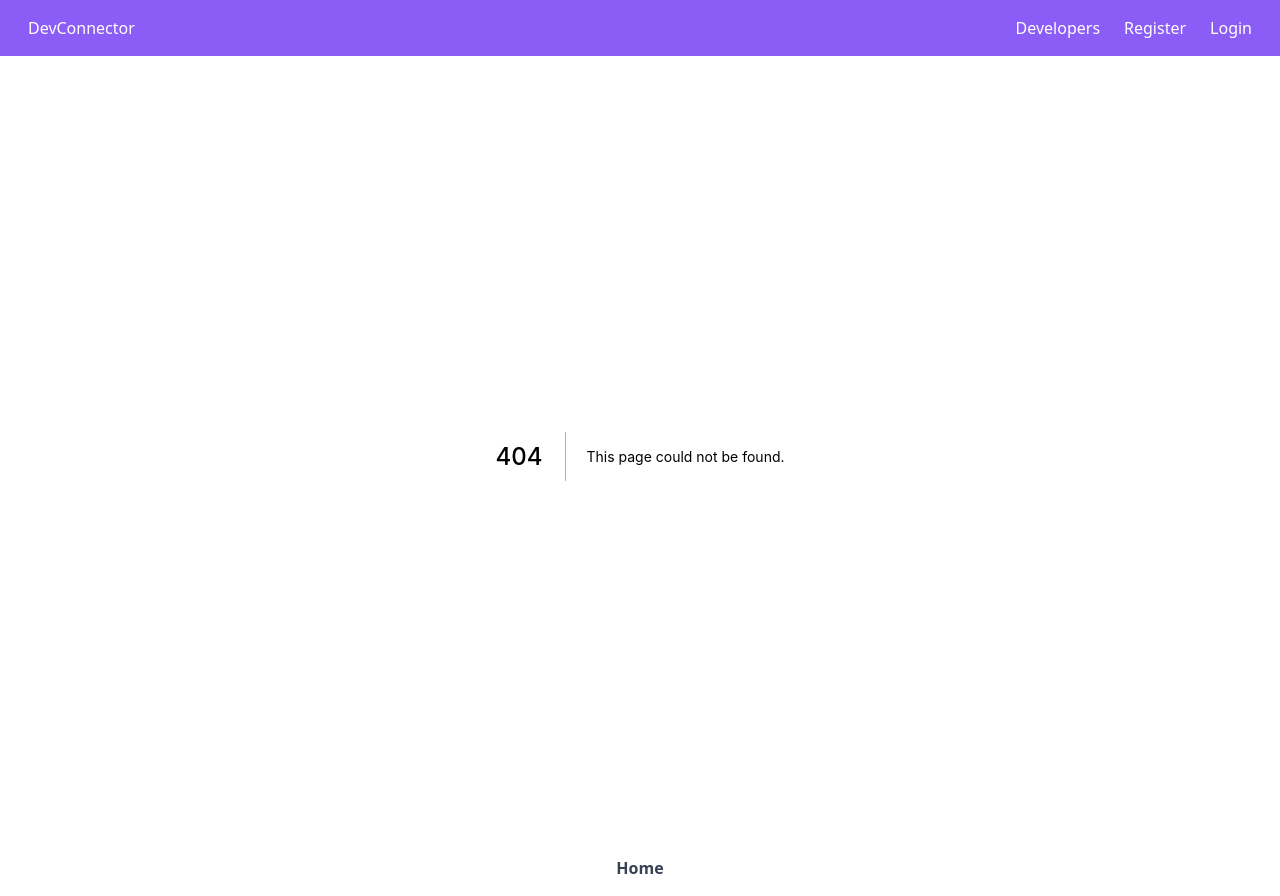
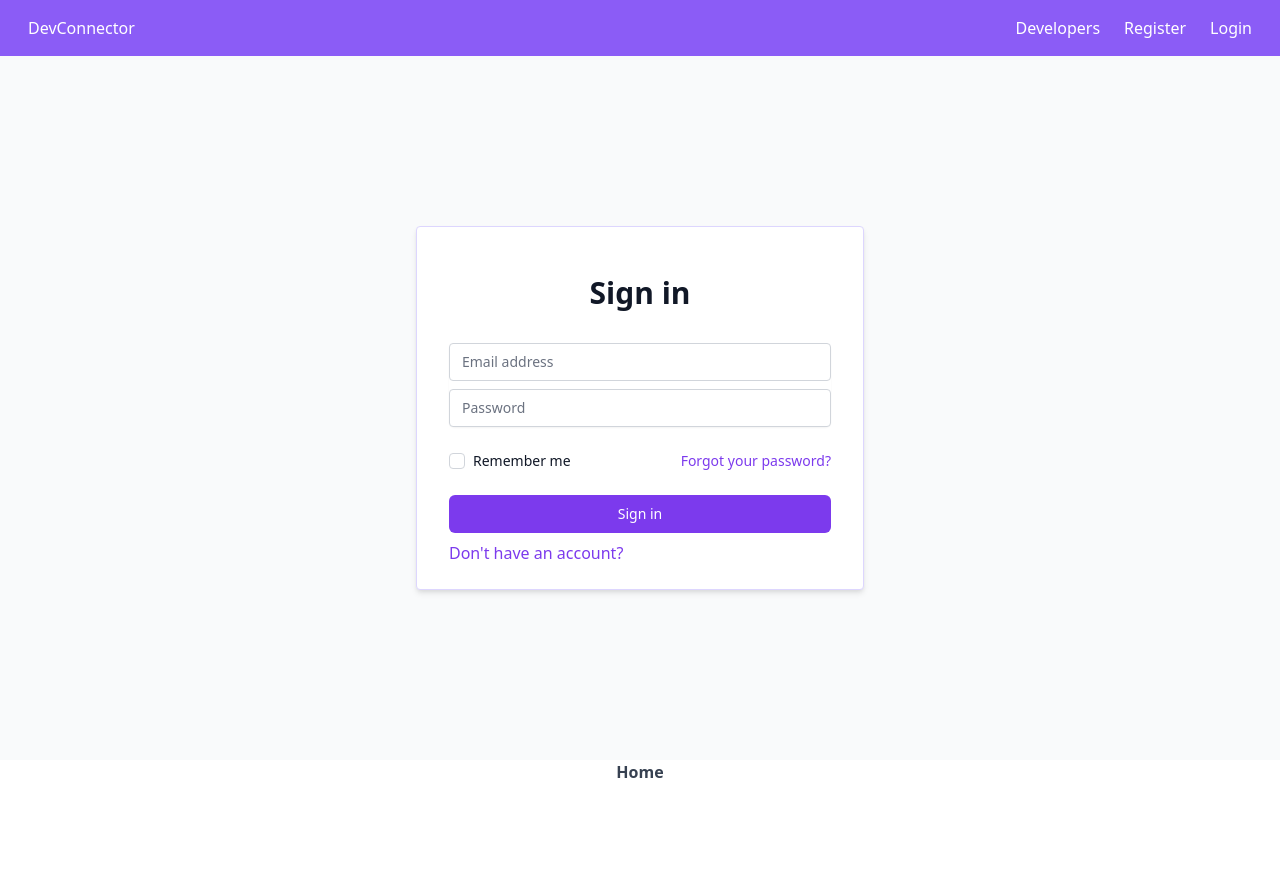
Before and after one commit to hereisfahad/social, a Next.js app: page /login in a window 1280 px wide. Before the commit this address had no page. After the commit the page ends 800 px from the top, so only its background shows below. Built offline with nearby package versions, Linux system fonts and the light colour scheme.

Commit message:
design login page

```diff
--- a/package.json
+++ b/package.json
@@ -8,6 +8,7 @@
     "start": "next start"
   },
   "dependencies": {
+    "@tailwindcss/forms": "^0.3.2",
     "next": "latest",
     "react": "^17.0.1",
     "react-dom": "^17.0.1"
--- /dev/null
+++ b/pages/login.js
@@ -0,0 +1,56 @@
+import Link from 'next/link'
+
+function login() {
+    return (
+        <div className="flex items-center justify-center flex-1 p-4 bg-gray-50 sm:px-6 lg:px-8">
+            <div className="w-full max-w-md px-8 py-6 space-y-8 bg-white border border-purple-200 rounded shadow lg:shadow-md">
+                <div>
+                    <h2 className="mt-6 text-3xl font-extrabold text-center text-gray-900">
+                        Sign in
+                </h2>
+                </div>
+                <form className="mt-8 space-y-6" action="#" method="POST">
+                    <input type="hidden" name="remember" value="true" />
+                    <div className="space-y-2 rounded-md shadow-sm">
+                        <div>
+                            <label htmlFor="email-address" className="sr-only">Email address</label>
+                            <input id="email-address" name="email" type="email" autoComplete="email" required className="relative block w-full px-3 py-2 text-gray-900 placeholder-gray-500 border border-gray-300 rounded appearance-none focus:outline-none focus:ring-purple-500 focus:border-purple-500 focus:z-10 sm:text-sm" placeholder="Email address" />
+                        </div>
+                        <div>
+                            <label htmlFor="password" className="sr-only">Password</label>
+                            <input id="password" name="password" type="password" autoComplete="current-password" required className="relative block w-full px-3 py-2 text-gray-900 placeholder-gray-500 border border-gray-300 rounded appearance-none focus:outline-none focus:ring-purple-500 focus:border-purple-500 focus:z-10 sm:text-sm" placeholder="Password" />
+                        </div>
+                    </div>
+
+                    <div className="flex items-center justify-between">
+                        <div className="flex items-center">
+                            <input id="remember_me" name="remember_me" type="checkbox" className="w-4 h-4 text-purple-600 border-gray-300 rounded cursor-pointer focus:ring-purple-500" />
+                            <label htmlFor="remember_me" className="block ml-2 text-xs text-gray-900 cursor-pointer select-none sm:text-sm">
+                                Remember me
+                        </label>
+                        </div>
+
+                        <div className="text-sm">
+                            <a href="#" className="font-medium text-purple-600 select-none hover:text-purple-500">
+                                Forgot your password?
+                        </a>
+                        </div>
+                    </div>
+
+                    <div>
+                        <button type="submit" className="relative flex justify-center w-full px-4 py-2 text-sm font-medium text-white bg-purple-600 border border-transparent rounded-md group hover:bg-purple-700 focus:outline-none focus:ring-2 focus:ring-offset-2 focus:ring-purple-500">
+                            Sign in
+                        </button>
+                        <Link href="/register">
+                            <a className="inline-block mt-2 font-medium text-purple-600">
+                                Don't have an account?
+                            </a>
+                        </Link>
+                    </div>
+                </form>
+            </div>
+        </div>
+    )
+}
+
+export default login
--- a/tailwind.config.js
+++ b/tailwind.config.js
@@ -7,5 +7,5 @@ module.exports = {
   variants: {
     extend: {},
   },
-  plugins: [],
+  plugins: [require('@tailwindcss/forms')],
 }
```
Also changed, not shown: 1 other file (tests, documents, lock files or other folders).
